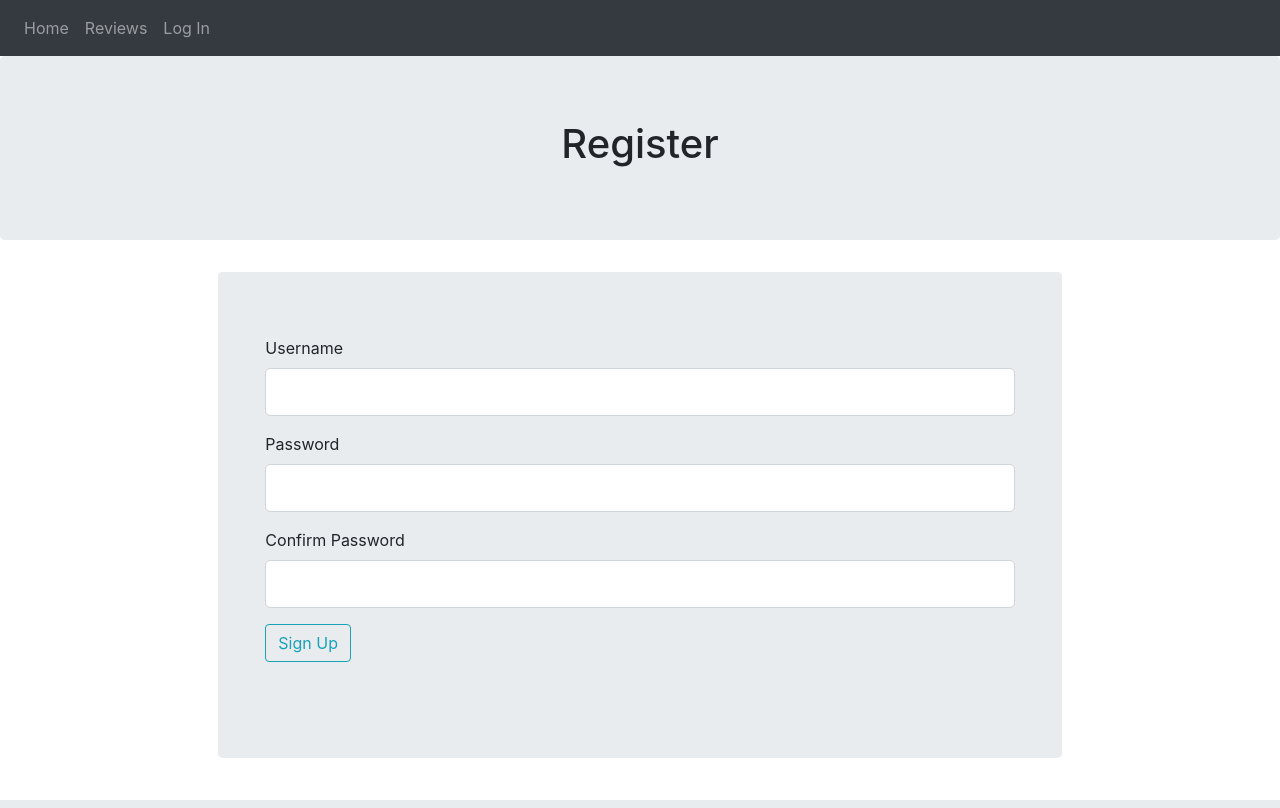
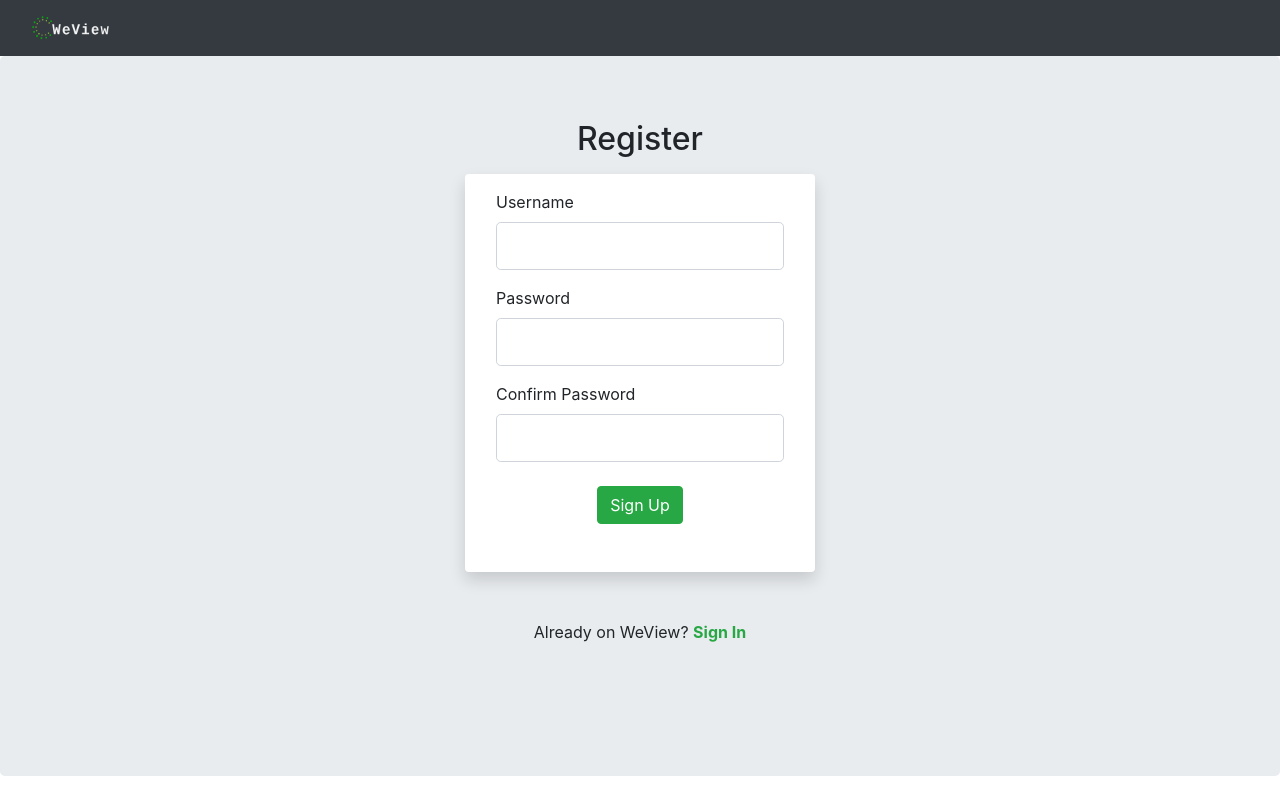
Before and after one commit to dval18/WeView, a Flask app: page /register in a window 1280 px wide. Run offline with Flask 2, Linux system fonts and the light colour scheme; some libraries are stand-ins or nearby versions.

Commit message:
Added styling for register, also still have to work on vertical alignment

```diff
--- a/forms.py
+++ b/forms.py
@@ -27,4 +27,4 @@ class SearchForm(FlaskForm):
 class LoginForm(FlaskForm):
     username = StringField('Username', validators=[DataRequired(), Length(min=3, max=20)])
     password = PasswordField('Password', validators=[DataRequired()])
-    submit = SubmitField('Sign in')
+    submit = SubmitField('Sign In')
--- a/templates/register.html
+++ b/templates/register.html
@@ -3,34 +3,29 @@
 <title>Register</title>
 {% endblock %}
 {% block nav %}
-<nav class="navbar navbar-expand-lg navbar-dark bg-dark">
-            <div class="collapse navbar-collapse" id="navbarNav">
-                <ul class="navbar-nav">
-                    {% block back_button %}
-                    {% endblock %}
-                    <li>   </li>
-                    <li class="nav-item">
-                        <a class="nav-link" href="/home">Home</a>
-                    </li>
-                    <li class="nav-item">
-                        <a class="nav-link" href="/reviews">Reviews</a>
-                    </li>
-                    <li class="nav-item">
-                        <a class="nav-link" href="#">Log In</a>
-                    </li>
-                </ul>
+<nav class="navbar navbar-expand-md navbar-dark bg-dark">
+  <div class="container-fluid">
+    <a class="navbar-brand" href="/home">
+      <img src="static/styles/images/small_logo.png" alt="logo" width="80px" height="30px" class="d-inline-block align-top">
+    </a>
+
   </div>
 </nav>
 {% endblock %}
 {% block content %}
-<div class="jumbotron text-center">
-  <h1>Register</h1>
-</div>
-
+<div class="jumbotron" style="height:90vh">
+  <div class="container align-middle">
     <div class="row">
       <div class="col"></div>
-  <div class="col-8">
-    <div class="jumbotron">
+      <div class="col-4" style="padding-bottom:1vh">
+        <h2 class="text-center">Register</h2>
+      </div>
+      <div class="col"></div>
+    </div>
+    <div class="row">
+      <div class="col"></div>
+      <div class="col-4">
+        <div class="jumbotron shadow p-3 mb-5 bg-white rounded">
           <div class="col"></div>
           <div class="col">
             <form method="POST" action="">
@@ -75,8 +70,8 @@
                     {{ form.confirm_password(class="form-control form-control-lg") }}
                   {% endif %}
                 </div>
-            <div class="form-group">
-              {{ form.submit(class="btn btn-outline-info") }}
+                <div class="form-group text-center" style="padding-top:1vh">
+                  {{ form.submit(class="btn btn-success") }}
                 </div>
               </fieldset>
             </form>
@@ -86,4 +81,14 @@
       </div>
       <div class="col"></div>
     </div>
+    <div class="row">
+      <div class="col"></div>
+      <div class="col-4 text-center">
+        <p>Already on WeView? <b><a href="/login" class="text-success">Sign In</a></b></p>
+      </div>
+      <div class="col"></div>
+    </div>
+  </div>
+</div>
+
 {% endblock %}
```
Lines whose indentation alone changed are shown as unchanged.
